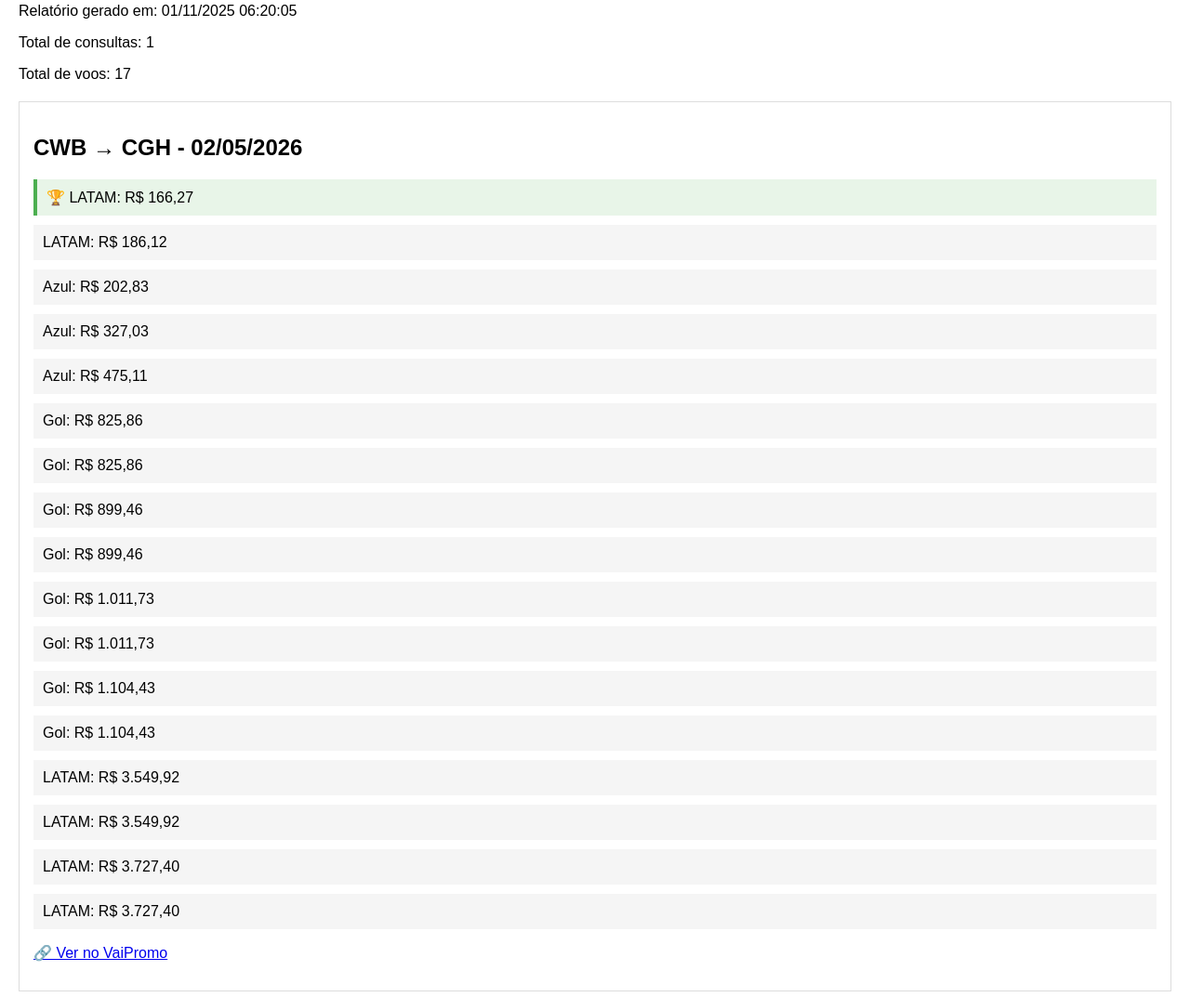
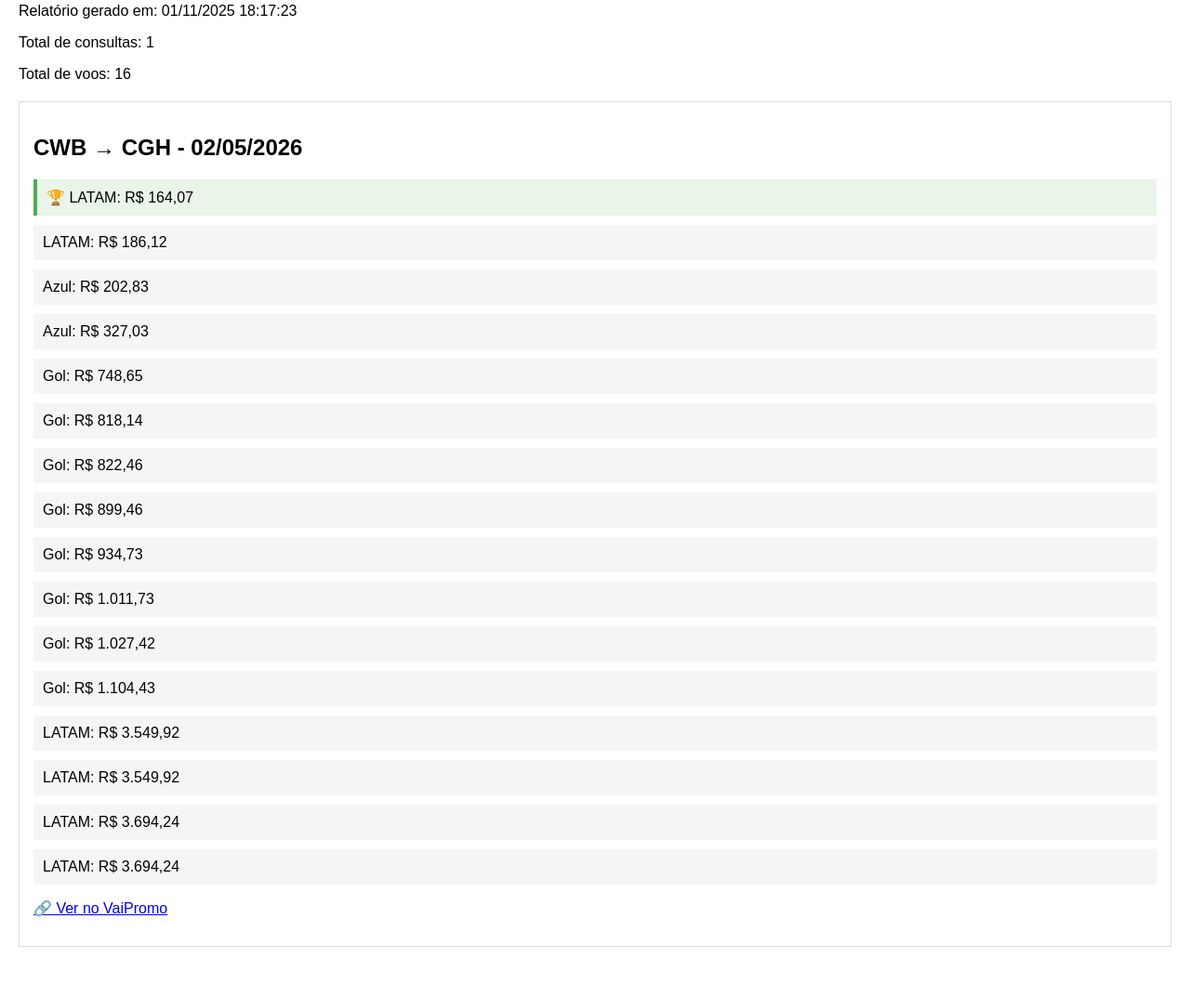
Before and after one commit to wagner-sm/monitor_vaipromo, a plain HTML site: page index.html in a window 1280 px wide. Shown: the part 77-1150 px from the top of the page at 93% size. After the commit the page ends 1116 px from the top, so only its background shows below. Drawn offline with Linux system fonts and the light colour scheme.

Commit message:
deploy: 02ae0317f8e431cfa413f5d65c69e129d6e9685f

```diff
--- a/index.html
+++ b/index.html
@@ -14,30 +14,29 @@
 </head>
 <body>
     <h1>VaiPromo Monitor - Resultados</h1>
-    <p>Relatório gerado em: 01/11/2025 06:20:05</p>
+    <p>Relatório gerado em: 01/11/2025 18:17:23</p>
     <p>Total de consultas: 1</p>
-    <p>Total de voos: 17</p>
+    <p>Total de voos: 16</p>
 
     <div class="consulta">
         <h2>CWB → CGH - 02/05/2026</h2>
 
-        <div class="voo melhor">🏆 LATAM: R$ 166,27</div>
+        <div class="voo melhor">🏆 LATAM: R$ 164,07</div>
         <div class="voo ">LATAM: R$ 186,12</div>
         <div class="voo ">Azul: R$ 202,83</div>
         <div class="voo ">Azul: R$ 327,03</div>
-        <div class="voo ">Azul: R$ 475,11</div>
-        <div class="voo ">Gol: R$ 825,86</div>
-        <div class="voo ">Gol: R$ 825,86</div>
+        <div class="voo ">Gol: R$ 748,65</div>
+        <div class="voo ">Gol: R$ 818,14</div>
+        <div class="voo ">Gol: R$ 822,46</div>
         <div class="voo ">Gol: R$ 899,46</div>
-        <div class="voo ">Gol: R$ 899,46</div>
+        <div class="voo ">Gol: R$ 934,73</div>
         <div class="voo ">Gol: R$ 1.011,73</div>
-        <div class="voo ">Gol: R$ 1.011,73</div>
-        <div class="voo ">Gol: R$ 1.104,43</div>
+        <div class="voo ">Gol: R$ 1.027,42</div>
         <div class="voo ">Gol: R$ 1.104,43</div>
         <div class="voo ">LATAM: R$ 3.549,92</div>
         <div class="voo ">LATAM: R$ 3.549,92</div>
-        <div class="voo ">LATAM: R$ 3.727,40</div>
-        <div class="voo ">LATAM: R$ 3.727,40</div>
+        <div class="voo ">LATAM: R$ 3.694,24</div>
+        <div class="voo ">LATAM: R$ 3.694,24</div>
         <p><a href="https://www.vaidepromo.com.br/passagens-aereas/pesquisa/CWBCGH260502/1/0/0/Y/" target="_blank">🔗 Ver no VaiPromo</a></p>
     </div>
 
```
